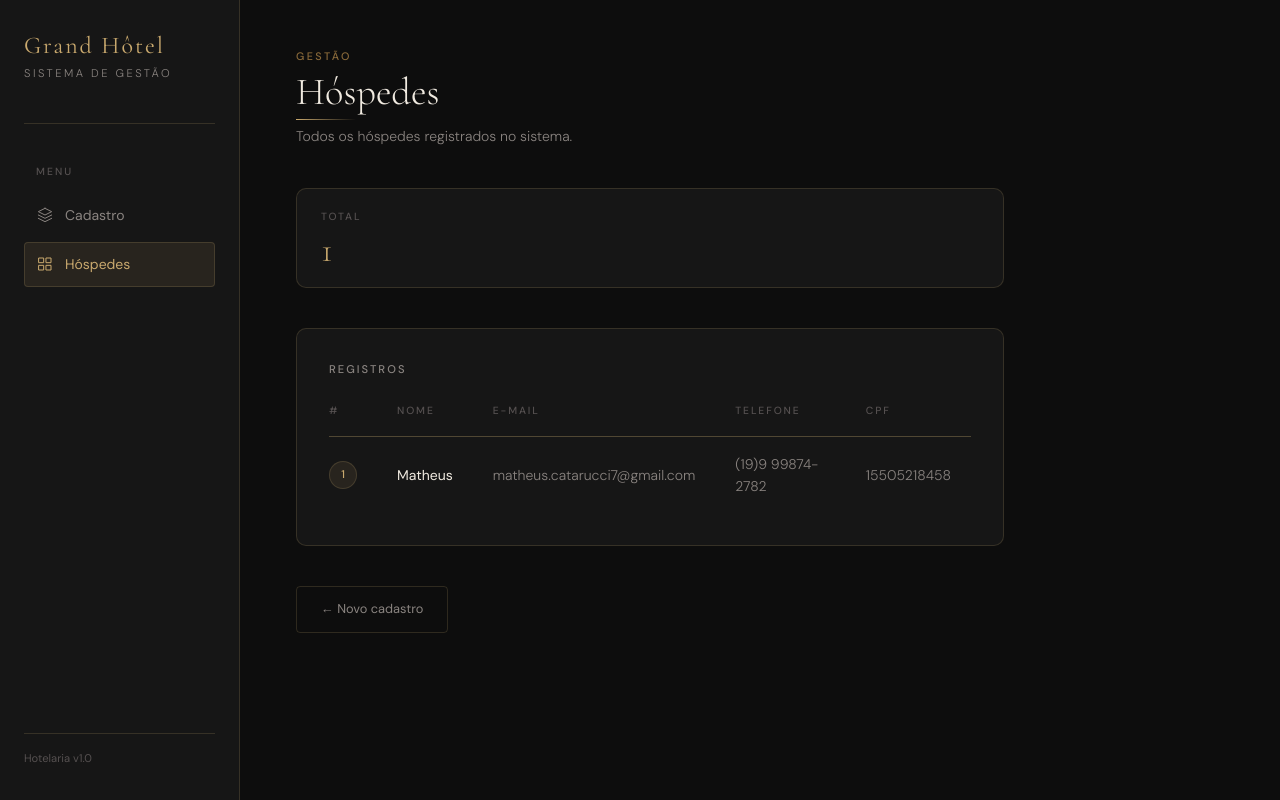
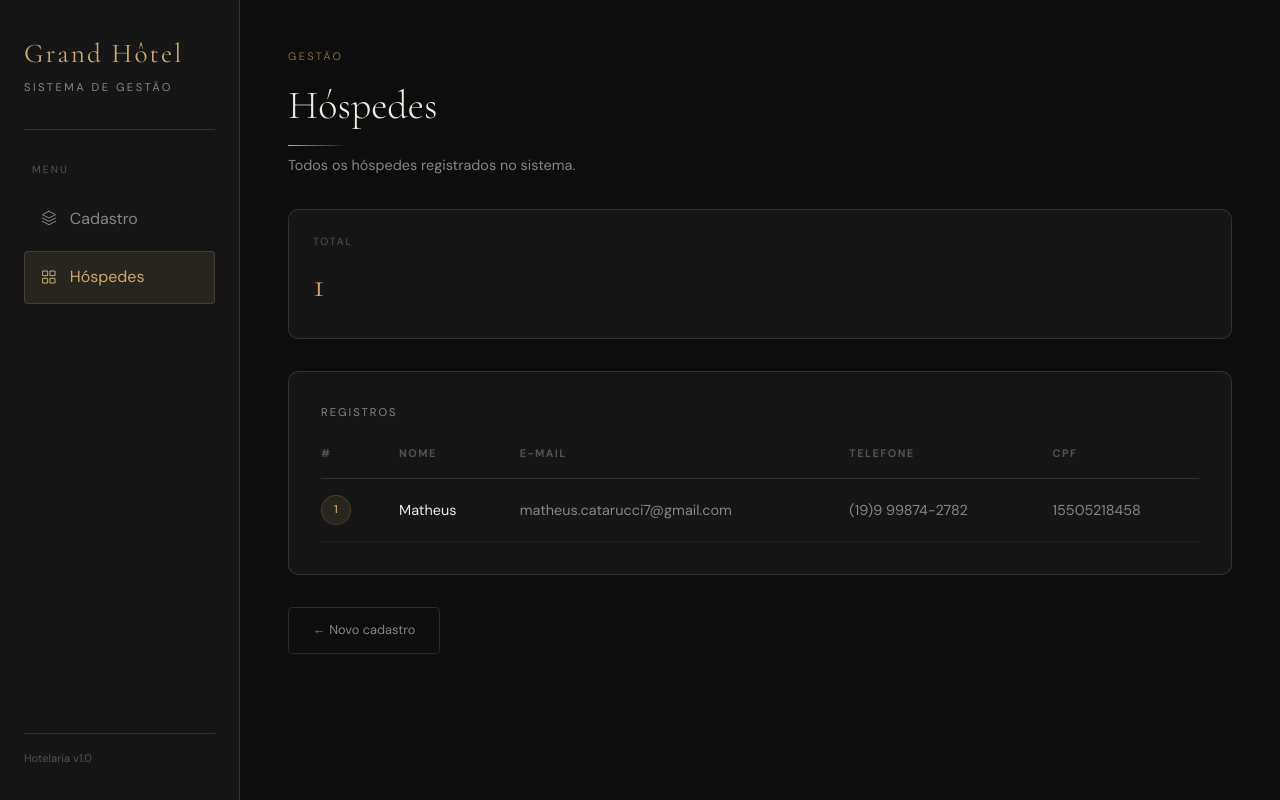
Before and after one commit to MatheusCatarucci/Cadastro-Hotelaria, a FastAPI app: page /hospedes in a window 1280 px wide. Run offline with FastAPI, Linux system fonts and the light colour scheme; data comes from the database, SQL or seed files in the repository.

Commit message:
Rota ADM adicionada

```diff
--- a/app.py
+++ b/app.py
@@ -4,6 +4,7 @@ from fastapi.staticfiles import StaticFiles
 from fastapi.templating import Jinja2Templates
 from model import *
 import uvicorn
+from db_tempo_real import banco_atualizado
 
 app = FastAPI()
 
@@ -47,6 +48,15 @@ async def hospedes(request: Request):
         context={"hospedes": hospedes}
     )
 
+@app.get("/adm", response_class=HTMLResponse)
+def adm(request:Request):
+    hospedes_tempo_real = consulta_hospedes()
+    return templates.TemplateResponse(
+        request=request,
+        name="adm.html",
+        context={"hospedes" : hospedes_tempo_real}
+    )
+
 
 # ──────────────────────────────────────────
 # ENTRYPOINT — acessível na rede local
--- a/static/css/style.css
+++ b/static/css/style.css
@@ -38,46 +43,51 @@ body {
     line-height: 1.6;
 }
 
-/* ── SIDEBAR LAYOUT ── */
+/* ───────────────────────────── */
+/* LAYOUT */
+/* ───────────────────────────── */
+
 .layout {
     display: grid;
     grid-template-columns: 240px 1fr;
     min-height: 100vh;
 }
 
+/* ───────────────────────────── */
+/* SIDEBAR */
+/* ───────────────────────────── */
+
 .sidebar {
     background: var(--bg-card);
     border-right: 1px solid var(--border);
     padding: 2rem 1.5rem;
+
     display: flex;
     flex-direction: column;
-    gap: 2.5rem;
+    gap: 2rem;
+
     position: sticky;
     top: 0;
     height: 100vh;
-    overflow-y: auto;
 }
 
 .sidebar-brand {
     display: flex;
     flex-direction: column;
-    gap: 0.25rem;
+    gap: 0.2rem;
 }
 
-.sidebar-brand .hotel-name {
+.hotel-name {
     font-family: 'Cormorant Garamond', serif;
-    font-size: 1.5rem;
-    font-weight: 400;
+    font-size: 1.7rem;
     color: var(--gold);
     letter-spacing: 0.08em;
-    line-height: 1.2;
 }
 
-.sidebar-brand .hotel-sub {
+.hotel-sub {
     font-size: 0.7rem;
-    font-weight: 300;
+    text-transform: uppercase;
     letter-spacing: 0.22em;
-    text-transform: uppercase;
     color: var(--text-muted);
 }
 
@@ -89,264 +99,181 @@ body {
 .sidebar-nav {
     display: flex;
     flex-direction: column;
-    gap: 0.25rem;
+    gap: 0.35rem;
 }
 
 .nav-label {
     font-size: 0.65rem;
-    font-weight: 500;
+    text-transform: uppercase;
     letter-spacing: 0.2em;
-    text-transform: uppercase;
     color: var(--text-dim);
-    padding: 0 0.75rem;
     margin-bottom: 0.5rem;
+    padding-left: 0.5rem;
 }
 
 .nav-item {
     display: flex;
     align-items: center;
-    gap: 0.75rem;
-    padding: 0.65rem 0.75rem;
+    gap: 0.8rem;
+
+    padding: 0.8rem 1rem;
+
+    text-decoration: none;
+    color: var(--text-muted);
+
     border-radius: var(--radius);
-    color: var(--text-muted);
-    text-decoration: none;
-    font-size: 0.875rem;
-    font-weight: 400;
-    transition: all 0.15s ease;
     border: 1px solid transparent;
-}
 
-.nav-item:hover {
-    color: var(--text);
-    background: rgba(201, 169, 110, 0.06);
-    border-color: var(--border);
-}
-
-.nav-item.active {
-    color: var(--gold);
-    background: rgba(201, 169, 110, 0.1);
-    border-color: var(--border);
+    transition: 0.15s ease;
 }
 
 .nav-item svg {
     width: 16px;
     height: 16px;
+
     stroke: currentColor;
     fill: none;
     stroke-width: 1.5;
+
     stroke-linecap: round;
     stroke-linejoin: round;
-    flex-shrink: 0;
+}
+
+.nav-item:hover {
+    background: rgba(201, 169, 110, 0.06);
+    border-color: var(--border);
+    color: var(--text);
+}
+
+.nav-item.active {
+    background: rgba(201, 169, 110, 0.1);
+    border-color: var(--border);
+    color: var(--gold);
 }
 
 .sidebar-footer {
     margin-top: auto;
+
     font-size: 0.7rem;
     color: var(--text-dim);
+
     padding-top: 1rem;
     border-top: 1px solid var(--border);
 }
 
-/* ── MAIN CONTENT ── */
+/* ───────────────────────────── */
+/* MAIN CONTENT */
+/* ───────────────────────────── */
+
 .main-content {
-    padding: 3rem 3.5rem;
+    padding: 3rem;
     display: flex;
     flex-direction: column;
-    gap: 2.5rem;
-    max-width: 820px;
+    gap: 2rem;
 }
 
-/* ── PAGE HEADER ── */
+/* ───────────────────────────── */
+/* HEADER */
+/* ───────────────────────────── */
+
 .page-header {
     display: flex;
     flex-direction: column;
-    gap: 0.35rem;
+    gap: 0.5rem;
 }
 
-.page-header .eyebrow {
+.eyebrow {
     font-size: 0.68rem;
-    font-weight: 500;
+    text-transform: uppercase;
     letter-spacing: 0.22em;
-    text-transform: uppercase;
     color: var(--gold-dim);
 }
 
 .page-header h1 {
     font-family: 'Cormorant Garamond', serif;
-    font-size: 2.4rem;
+    font-size: 2.5rem;
     font-weight: 300;
-    color: var(--text);
-    line-height: 1.1;
 }
 
 .page-header p {
-    font-size: 0.875rem;
     color: var(--text-muted);
-    font-weight: 300;
+    font-size: 0.9rem;
 }
 
-/* ── CARD ── */
+.gold-line {
+    width: 60px;
+    height: 1px;
+    background: linear-gradient(90deg,
+            var(--gold),
+            transparent);
+}
+
+/* ───────────────────────────── */
+/* CARD */
+/* ───────────────────────────── */
+
 .card {
     background: var(--bg-card);
     border: 1px solid var(--border);
     border-radius: var(--radius-lg);
+
     padding: 2rem;
 }
 
 .card-title {
     font-size: 0.7rem;
-    font-weight: 500;
+    text-transform: uppercase;
     letter-spacing: 0.18em;
-    text-transform: uppercase;
+
     color: var(--text-muted);
+
     margin-bottom: 1.5rem;
 }
 
-/* ── FORM ── */
-.form-grid {
-    display: grid;
-    grid-template-columns: 1fr 1fr;
-    gap: 1.25rem;
-}
+/* ───────────────────────────── */
+/* STATS */
+/* ───────────────────────────── */
 
-.form-group {
-    display: flex;
-    flex-direction: column;
-    gap: 0.5rem;
-}
-
-.form-group.full-width {
-    grid-column: 1 / -1;
-}
-
-.form-group label {
-    font-size: 0.72rem;
-    font-weight: 500;
-    letter-spacing: 0.12em;
-    text-transform: uppercase;
-    color: var(--text-muted);
-}
-
-.form-group input {
-    background: var(--bg-raised);
-    border: 1px solid var(--border);
-    border-radius: var(--radius);
-    color: var(--text);
-    font-family: 'DM Sans', sans-serif;
-    font-size: 0.9rem;
-    font-weight: 300;
-    padding: 0.75rem 1rem;
-    outline: none;
-    transition: border-color 0.15s ease;
-    -webkit-appearance: none;
-}
-
-.form-group input::placeholder {
-    color: var(--text-dim);
-    font-weight: 300;
-}
-
-.form-group input:focus {
-    border-color: var(--gold-dim);
-}
-
-/* ── BUTTONS ── */
-.btn-row {
-    display: flex;
-    align-items: center;
-    gap: 1rem;
-    margin-top: 0.5rem;
-    grid-column: 1 / -1;
-}
-
-.btn-primary {
-    background: var(--gold);
-    color: #0D0D0D;
-    border: none;
-    border-radius: var(--radius);
-    padding: 0.75rem 2rem;
-    font-family: 'DM Sans', sans-serif;
-    font-size: 0.8rem;
-    font-weight: 500;
-    letter-spacing: 0.12em;
-    text-transform: uppercase;
-    cursor: pointer;
-    transition: background 0.15s ease, transform 0.1s ease;
-    text-decoration: none;
-    display: inline-flex;
-    align-items: center;
-    gap: 0.5rem;
-}
-
-.btn-primary:hover {
-    background: var(--gold-light);
-}
-
-.btn-primary:active {
-    transform: scale(0.98);
-}
-
-.btn-ghost {
-    background: transparent;
-    color: var(--text-muted);
-    border: 1px solid var(--border);
-    border-radius: var(--radius);
-    padding: 0.75rem 1.5rem;
-    font-family: 'DM Sans', sans-serif;
-    font-size: 0.8rem;
-    font-weight: 400;
-    cursor: pointer;
-    transition: all 0.15s ease;
-    text-decoration: none;
-    display: inline-flex;
-    align-items: center;
-    gap: 0.5rem;
-}
-
-.btn-ghost:hover {
-    color: var(--text);
-    border-color: var(--border-strong);
-    background: rgba(255, 255, 255, 0.03);
-}
-
-/* ── STAT CARDS ── */
 .stats-grid {
     display: grid;
-    grid-template-columns: repeat(auto-fit, minmax(150px, 1fr));
+    grid-template-columns: repeat(auto-fit, minmax(180px, 1fr));
     gap: 1rem;
 }
 
 .stat-card {
     background: var(--bg-card);
+
     border: 1px solid var(--border);
     border-radius: var(--radius-lg);
-    padding: 1.25rem 1.5rem;
+
+    padding: 1.5rem;
+
     display: flex;
     flex-direction: column;
     gap: 0.4rem;
 }
 
-.stat-card .stat-label {
+.stat-label {
     font-size: 0.65rem;
-    font-weight: 500;
+    text-transform: uppercase;
     letter-spacing: 0.18em;
-    text-transform: uppercase;
+
     color: var(--text-dim);
 }
 
-.stat-card .stat-value {
+.stat-value {
     font-family: 'Cormorant Garamond', serif;
     font-size: 2.2rem;
-    font-weight: 300;
-    color: var(--text);
-    line-height: 1;
 }
 
-.stat-card .stat-value.gold {
+.stat-value.gold {
     color: var(--gold);
 }
 
-/* ── TABLE ── */
+/* ───────────────────────────── */
+/* TABLE */
+/* ───────────────────────────── */
+
 .table-wrapper {
     overflow-x: auto;
 }
@@ -357,15 +284,17 @@ table {
 }
 
 thead th {
+    padding: 0 1rem 1rem;
+
+    text-align: left;
+
     font-size: 0.65rem;
-    font-weight: 500;
+    text-transform: uppercase;
     letter-spacing: 0.18em;
-    text-transform: uppercase;
+
     color: var(--text-dim);
-    padding: 0 1.25rem 1rem;
-    text-align: left;
+
     border-bottom: 1px solid var(--border);
-    white-space: nowrap;
 }
 
 thead th:first-child {
@@ -373,12 +302,9 @@ thead th:first-child {
 }
 
 tbody tr {
-    border-bottom: 1px solid rgba(201, 169, 110, 0.07);
-    transition: background 0.1s;
-}
+    border-bottom: 1px solid rgba(201, 169, 110, 0.08);
 
-tbody tr:last-child {
-    border-bottom: none;
+    transition: background 0.15s ease;
 }
 
 tbody tr:hover {
@@ -386,10 +312,10 @@ tbody tr:hover {
 }
 
 tbody td {
-    padding: 1rem 1.25rem;
-    font-size: 0.875rem;
+    padding: 1rem;
+
+    font-size: 0.9rem;
     color: var(--text);
-    vertical-align: middle;
 }
 
 tbody td:first-child {
@@ -397,56 +323,143 @@ tbody td:first-child {
 }
 
 .td-muted {
-    color: var(--text-muted) !important;
-    font-weight: 300;
+    color: var(--text-muted);
 }
+
+/* ───────────────────────────── */
+/* BADGES */
+/* ───────────────────────────── */
 
 .badge-id {
     display: inline-flex;
     align-items: center;
     justify-content: center;
-    width: 28px;
-    height: 28px;
+
+    width: 30px;
+    height: 30px;
+
+    border-radius: 50%;
+
     background: rgba(201, 169, 110, 0.1);
     border: 1px solid var(--border);
-    border-radius: 50%;
-    font-size: 0.7rem;
+
+    color: var(--gold);
+
+    font-size: 0.72rem;
     font-weight: 500;
-    color: var(--gold);
 }
 
-/* ── EMPTY STATE ── */
+.status-badge {
+    display: inline-flex;
+    align-items: center;
+    justify-content: center;
+
+    padding: 0.35rem 0.8rem;
+
+    border-radius: 999px;
+
+    font-size: 0.68rem;
+    font-weight: 500;
+
+    letter-spacing: 0.08em;
+    text-transform: uppercase;
+
+    border: 1px solid transparent;
+}
+
+.status-badge.online {
+    background: rgba(90, 154, 114, 0.1);
+    color: #7AC99A;
+    border-color: rgba(90, 154, 114, 0.25);
+}
+
+.status-badge.offline {
+    background: rgba(192, 97, 74, 0.1);
+    color: #E07A62;
+    border-color: rgba(192, 97, 74, 0.25);
+}
+
+/* ───────────────────────────── */
+/* BUTTONS */
+/* ───────────────────────────── */
+
+.btn-primary,
+.btn-ghost {
+    display: inline-flex;
+    align-items: center;
+    justify-content: center;
+
+    gap: 0.5rem;
+
+    padding: 0.75rem 1.5rem;
+
+    border-radius: var(--radius);
+
+    text-decoration: none;
+
+    font-size: 0.8rem;
+    transition: 0.15s ease;
+}
+
+.btn-primary {
+    background: var(--gold);
+    color: #0D0D0D;
+    border: none;
+}
+
+.btn-primary:hover {
+    background: var(--gold-light);
+}
+
+.btn-ghost {
+    border: 1px solid var(--border);
+    color: var(--text-muted);
+}
+
+.btn-ghost:hover {
+    background: rgba(255, 255, 255, 0.03);
+    border-color: var(--border-strong);
+    color: var(--text);
+}
+
+/* ───────────────────────────── */
+/* EMPTY STATE */
+/* ───────────────────────────── */
+
 .empty-state {
     display: flex;
     flex-direction: column;
     align-items: center;
+
     gap: 1rem;
+
     padding: 4rem 2rem;
+
     text-align: center;
 }
 
 .empty-state svg {
-    width: 40px;
-    height: 40px;
+    width: 42px;
+    height: 42px;
+
     stroke: var(--text-dim);
     fill: none;
     stroke-width: 1;
-    stroke-linecap: round;
 }
 
 .empty-state p {
     color: var(--text-muted);
-    font-size: 0.875rem;
 }
 
-/* ── FLASH MESSAGE ── */
+/* ───────────────────────────── */
+/* FLASH */
+/* ───────────────────────────── */
+
 .flash {
-    padding: 0.875rem 1.25rem;
+    padding: 1rem 1.2rem;
     border-radius: var(--radius);
-    font-size: 0.875rem;
-    display: flex;
-    align-items: center;
-    gap: 0.75rem;
+
+    font-size: 0.9rem;
 }
 
 .flash.success {
@@ -461,15 +474,12 @@ tbody td:first-child {
     color: #E07A62;
 }
 
-/* ── DECORATIVE LINE ── */
-.gold-line {
-    height: 1px;
-    background: linear-gradient(90deg, var(--gold) 0%, transparent 100%);
-    width: 60px;
-}
+/* ───────────────────────────── */
+/* RESPONSIVO */
+/* ───────────────────────────── */
 
-/* ── MOBILE ── */
 @media (max-width: 768px) {
+
     .layout {
         grid-template-columns: 1fr;
     }
--- a/templates/index.html
+++ b/templates/index.html
@@ -40,6 +40,12 @@
                         <rect x="3" y="14" width="7" height="7" />
                     </svg>
                     Hóspedes
+                </a>
+                <a href="/adm" class="nav-item">
+                    <svg viewBox="0 0 24 24">
+                        <path d="M12 2l3 7h7l-5.5 4.5L18 21l-6-4-6 4 1.5-7.5L2 9h7z" />
+                    </svg>
+                    ADM
                 </a>
             </nav>
 
```
Also changed, not shown: other parts of static/css/style.css (+12 -50 lines), db_tempo_real.py (deleted, +0 -28 lines), templates/adm.html (added, +188 -0 lines).
